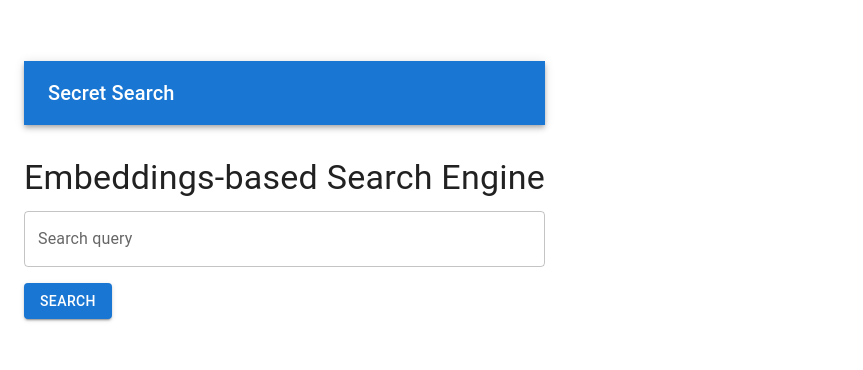
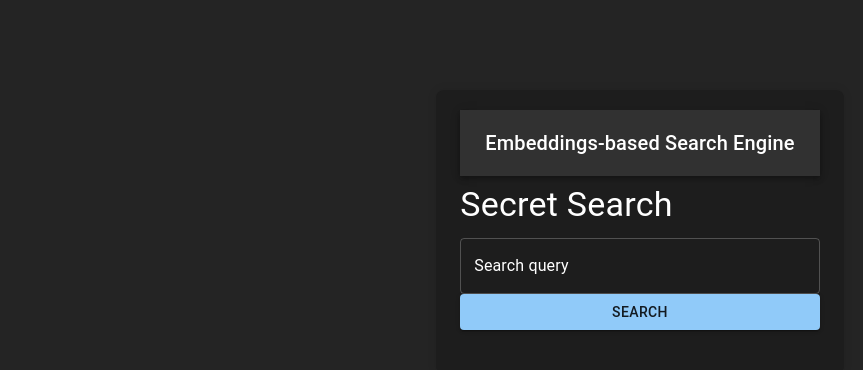
Before and after one commit to Pascal-Claye-30/Search-Engine, a React (Vite) app: page / in a window 1280 px wide. Shown: the part 178-548 px from the top of the page, without its empty margins (0-863 px from the left). Built offline with nearby package versions, Linux system fonts and the light colour scheme.

Commit message:
added a CSS file for styling

```diff
--- a/src/App.css
+++ b/src/App.css
@@ -1,59 +1,66 @@
-.search-container {
-  max-width: 600px;
-  margin: 0 auto;
-  padding: 2rem;
-  text-align: center;
+/* src/App.css */
+
+body {
+  background-color: #121212;
+  margin: 0;
+  font-family: 'Roboto', sans-serif;
+  display: flex;
+  justify-content: center;
+  align-items: flex-start;
+  height: 100vh;
+  padding-top: 20px;
+  color: #ffffff;
 }
 
-.search-container form {
-  display: flex;
-  justify-content: center;
-  margin-bottom: 2rem;
+header {
+  background-color: #1d1d1d;
+  color: white;
+  padding: 1px;
+  width: 100%;
+  box-sizing: border-box;
 }
 
-.search-container input {
-  padding: 0.5rem;
-  font-size: 1rem;
-  width: 80%;
-  border: 1px solid #ccc;
-  border-radius: 4px;
-  margin-right: 0.5rem;
+.container {
+  margin: 0;
+  padding: 20px;
+  max-width: 800px;
+  width: 100%;
+  background-color: #1d1d1d;
+  border-radius: 8px;
+  box-shadow: 0 0 10px rgba(0, 0, 0, 0.1);
+  display: flex;
+  flex-direction: column;
+  align-items: center;
 }
 
-.search-container button {
-  padding: 0.5rem 1rem;
-  font-size: 1rem;
-  border: none;
-  background-color: #007bff;
-  color: white;
-  border-radius: 4px;
-  cursor: pointer;
+.search-field {
+  width: 100%;
+  margin-bottom: 20px;
 }
 
-.search-container button:hover {
-  background-color: #0056b3;
+.search-button {
+  width: 100%;
 }
 
-.results {
-  margin-top: 2rem;
+.results-list {
+  width: 100%;
+  margin-top: 20px;
 }
 
-.result {
-  margin-bottom: 1.5rem;
-  text-align: left;
+.result-item {
+  padding: 10px;
+  border-bottom: 1px solid #333;
 }
 
-.result a {
-  font-size: 1.25rem;
-  color: #007bff;
-  text-decoration: none;
+.result-item:last-child {
+  border-bottom: none;
 }
 
-.result a:hover {
+.result-item a {
+  text-decoration: none;
+  color: #90caf9;
+}
+
+.result-item a:hover {
   text-decoration: underline;
 }
-
-.result p {
-  margin-top: 0.5rem;
-  color: #555;
-}
--- a/src/App.jsx
+++ b/src/App.jsx
@@ -1,9 +1,10 @@
 import React from 'react';
 import ExaSearch from './components/ExaSearch';
+import './App.css';
 
 function App() {
   return (
-    <div>
+    <div className="App">
       <ExaSearch />
     </div>
   );
--- a/src/components/ExaSearch.jsx
+++ b/src/components/ExaSearch.jsx
@@ -12,8 +12,27 @@ import {
   Toolbar,
   CssBaseline,
   Box,
+  ThemeProvider,
+  createTheme
 } from '@mui/material';
 import fetch, { Headers } from 'cross-fetch';
+
+const theme = createTheme({
+  palette: {
+    mode: 'dark',
+    primary: {
+      main: '#90caf9',
+    },
+    background: {
+      default: '#242424',
+      paper: '#1d1d1d',
+    },
+    text: {
+      primary: '#ffffff',
+      secondary: '#b0bec5',
+    },
+  },
+});
 
 const ExaSearch = () => {
   const [query, setQuery] = useState('');
@@ -27,12 +46,12 @@ const ExaSearch = () => {
     const response = await fetch('https://api.exa.ai/search', {
       method: 'POST',
       headers: new Headers({
-        'x-api-key': 'YOUR_API_KEY_HERE',
+        'x-api-key': 'EXA_API_KEY',
         'Content-Type': 'application/json',
       }),
       body: JSON.stringify({
         query,
-        numResults: 10,
+        numResults: 7,
         useAutoprompt: true, // Ensures the query is adapted to Exa's search style
       }),
     });
@@ -49,27 +68,34 @@ const ExaSearch = () => {
   };
 
   return (
-    <Container>
+    <ThemeProvider theme={theme}>
       <CssBaseline />
+      <Container className="container">
         <AppBar position="static">
           <Toolbar>
-          <Typography variant="h6">Secret Search</Typography>
+            <Typography variant="h6">Embeddings-based Search Engine</Typography>
           </Toolbar>
         </AppBar>
-      <Box sx={{ my: 4 }}>
+        <Box sx={{ my: 1, width: '100%' }}>
           <Typography variant="h4" component="h1" gutterBottom>
-          Embeddings-based Search Engine
+            Secret Search
           </Typography>
           <TextField
-          fullWidth
+            className="search-field"
             label="Search query"
             variant="outlined"
             value={query}
             onChange={(e) => setQuery(e.target.value)}
             onKeyDown={handleKeyDown}
+            InputLabelProps={{
+              style: { color: theme.palette.text.primary },
+            }}
+            InputProps={{
+              style: { color: theme.palette.text.primary },
+            }}
           />
           <Button
-          sx={{ mt: 2 }}
+            className="search-button"
             variant="contained"
             color="primary"
             onClick={handleSearch}
@@ -77,9 +103,10 @@ const ExaSearch = () => {
             Search
           </Button>
           {loading && <CircularProgress sx={{ mt: 2 }} />}
-        <List sx={{ mt: 2 }}>
+          <List className="results-list">
             {results.map((result) => (
               <ListItem
+                className="result-item"
                 ListItemButton
                 component="a"
                 href={result.url}
@@ -95,6 +122,7 @@ const ExaSearch = () => {
           </List>
         </Box>
       </Container>
+    </ThemeProvider>
   );
 };
 
```
Lines whose indentation alone changed are shown as unchanged.
